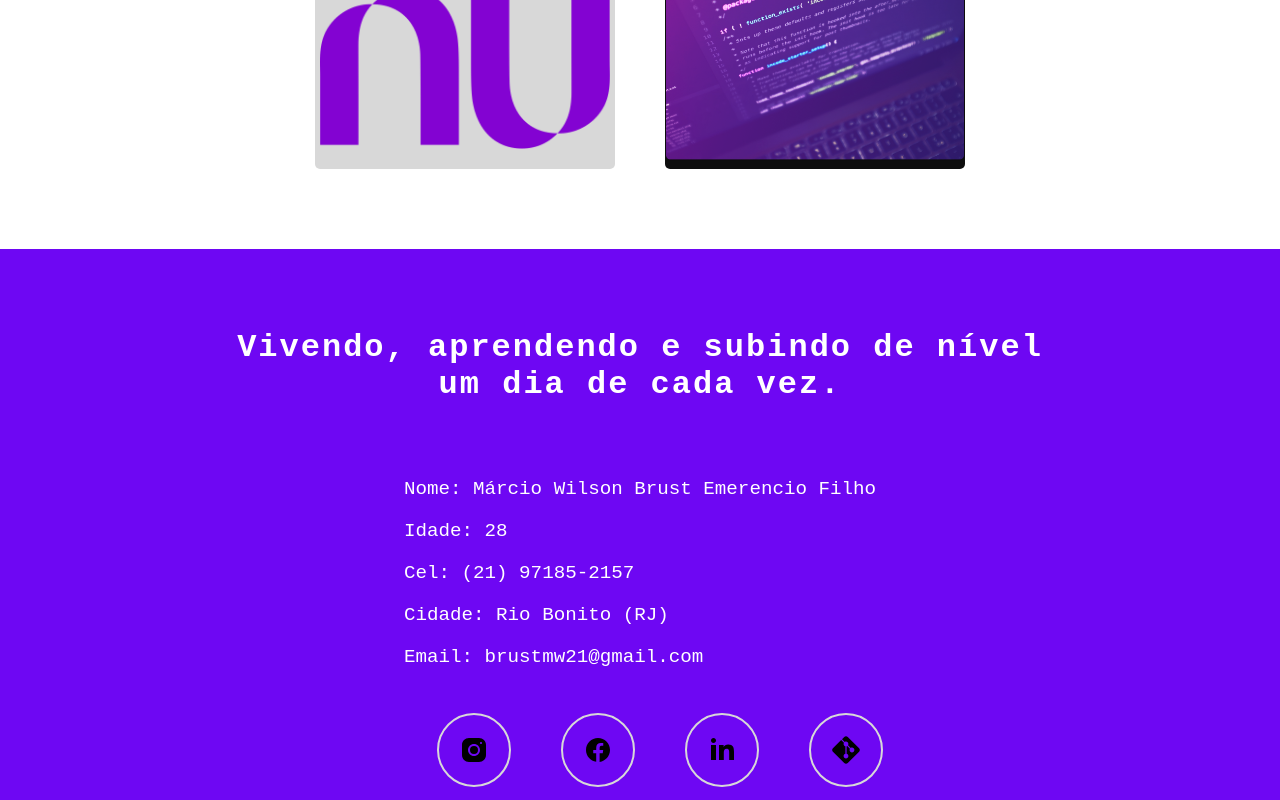
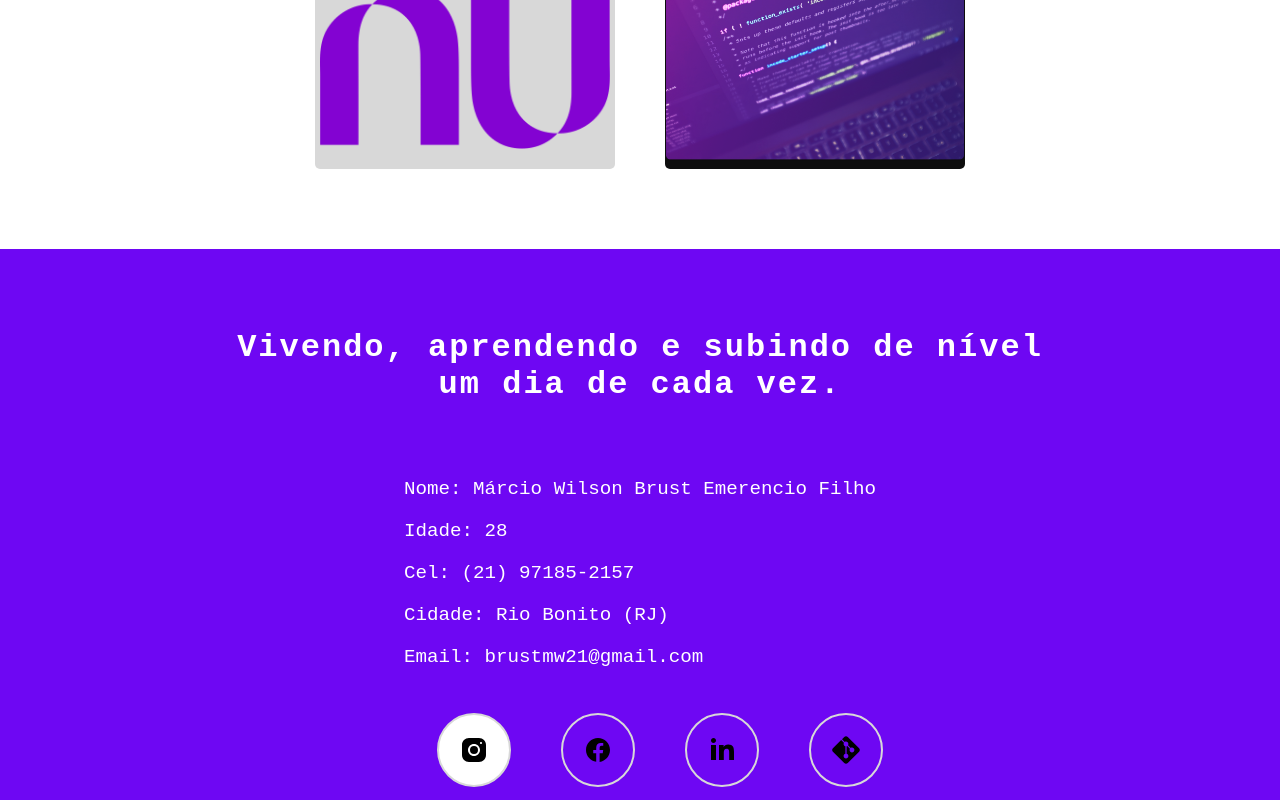
Before and after one commit to Marcio-Brust/Portfolio, a plain HTML site: page index.html in a window 1280 px wide. In both pictures the pointer is over the link 474 px from the left and 3172 px from the top of the page. Shown: the part 2422-3222 px from the top of the page. Drawn offline with Linux system fonts and the light colour scheme.

Commit message:
projetos prtfolio

```diff
--- a/css/geral.css
+++ b/css/geral.css
@@ -277,3 +277,6 @@ body {
   font-weight: bold;
   border-radius: 50px;
 }
+.redes a:hover {
+  background: #fff;
+}
```
